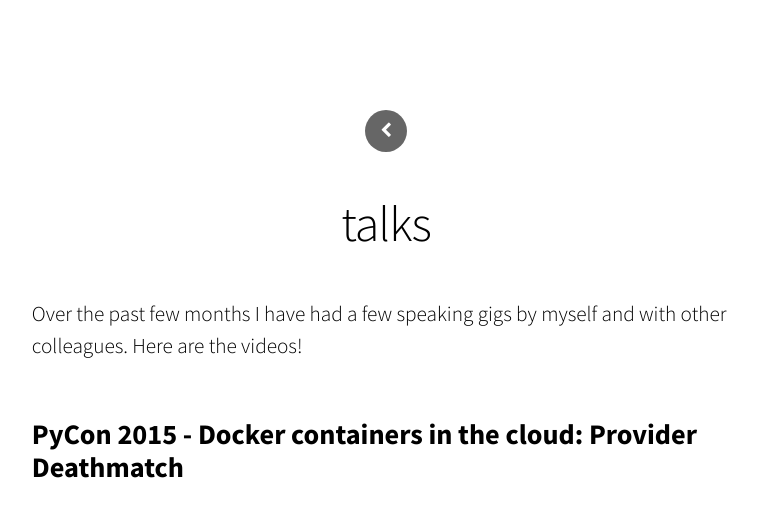
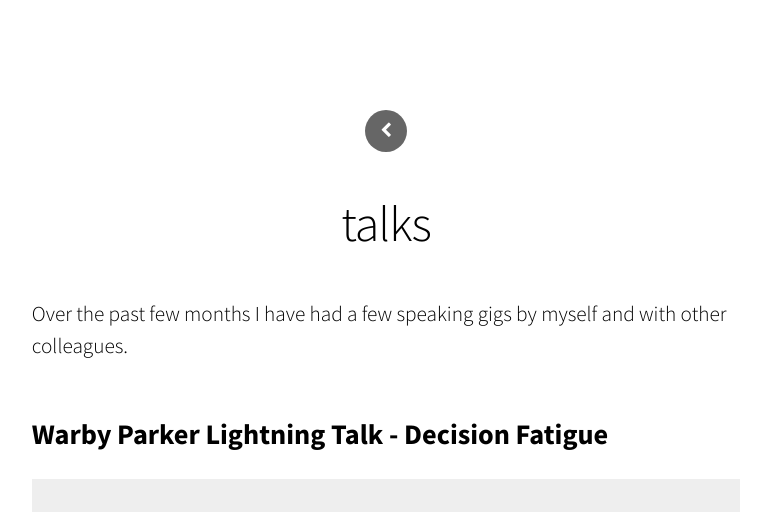
Before and after one commit to Cbeck527/becker.am, a Jekyll site: the page built from src/talks/index.md, in a window 1280 px wide and 1400 px high. Shown: the top 512 px of the window, without its empty margins (254-1025 px from the left). Built offline with Jekyll 4.4.1, drawn with Linux system fonts in a browser that asks for light colours; nearby versions of some CDN libraries; some of the changed text lies outside the part shown; grey boxes are pictures that could not be loaded.

Commit message:
Add new talks!
* Decision Fatigue
* Serverless Services

```diff
--- a/src/talks/index.md
+++ b/src/talks/index.md
@@ -4,7 +4,15 @@ title: "talks"
 ---
 
 Over the past few months I have had a few speaking gigs by myself and with other
-colleagues. Here are the videos!
+colleagues.
+
+### Warby Parker Lightning Talk - Decision Fatigue
+
+[![Decision Fatigue](decision_fatigue.png)](decision_fatigue.pdf)
+
+### Warby Parker Software Guild Talk - Serverless Services
+
+[![Serverless Services](serverless_services.png)](serverless_services.pdf)
 
 ### PyCon 2015 - Docker containers in the cloud: Provider Deathmatch
 
```
Also changed, not shown: src/talks/decision_fatigue.png (added), src/talks/serverless_services.png (added), 2 other files.
